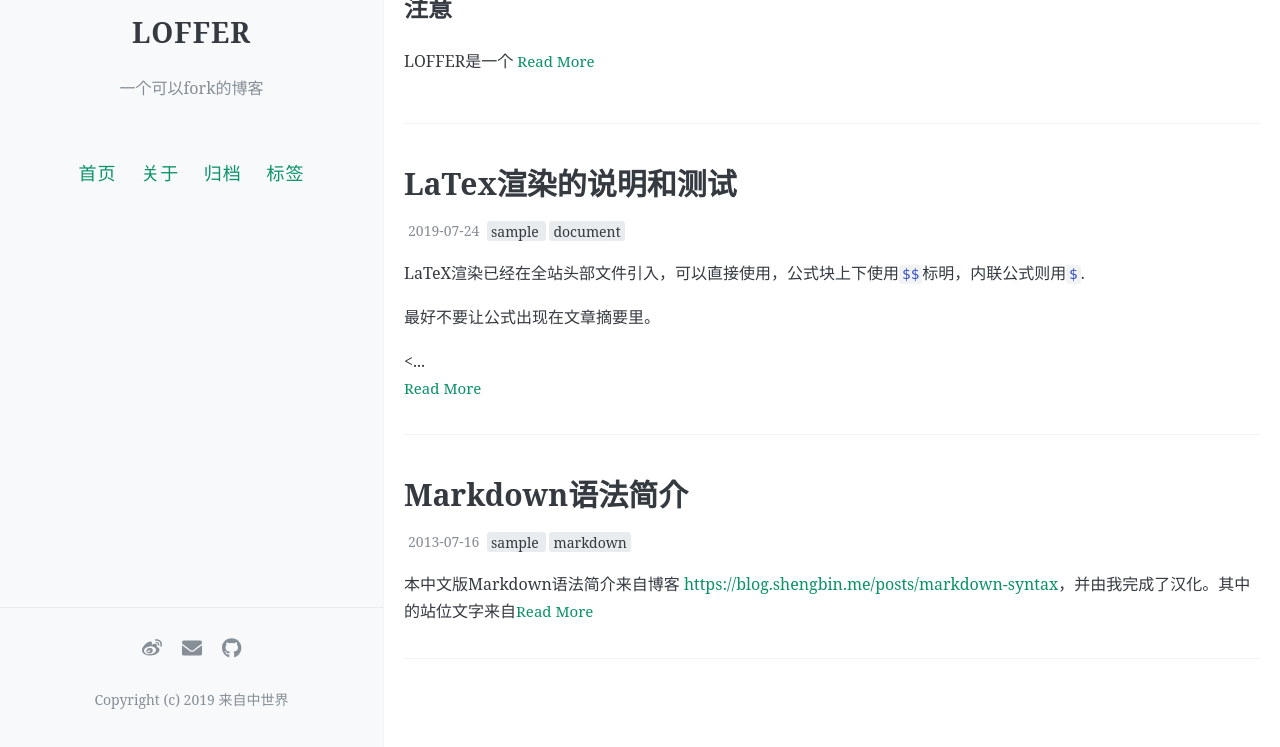
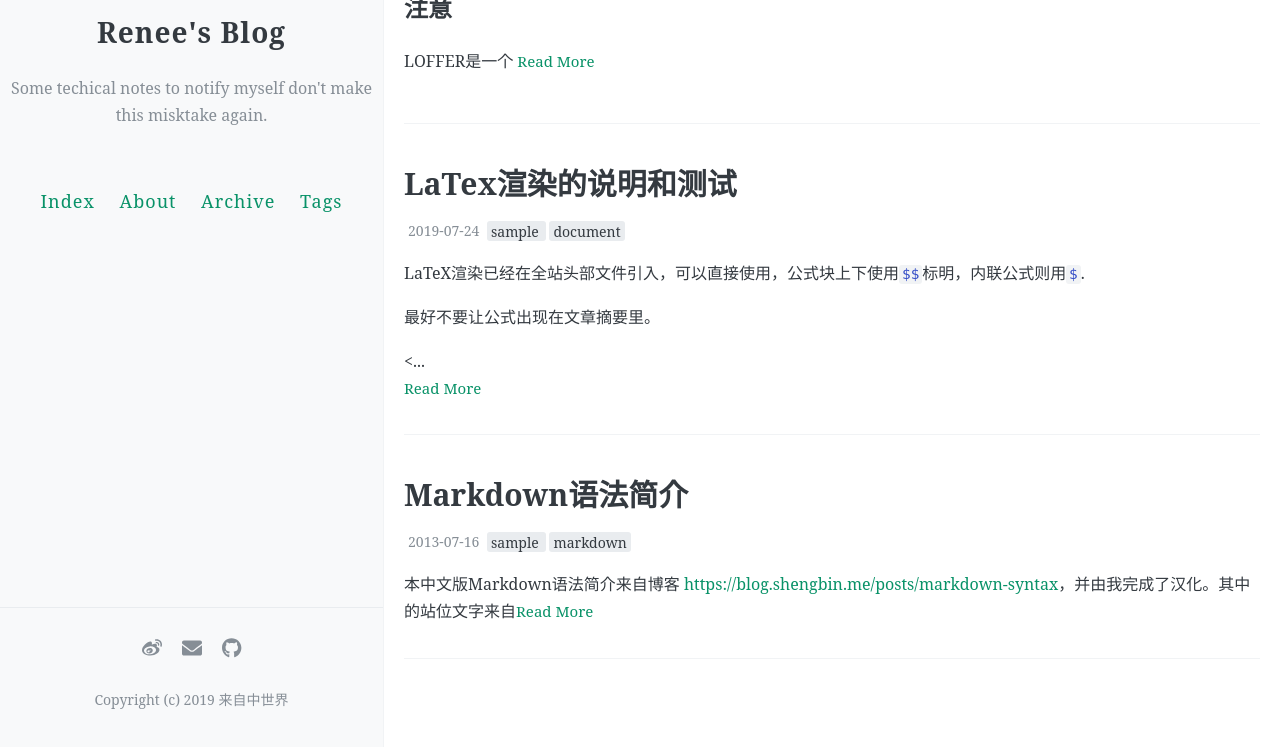
Before and after one commit to llltus/blog, a Jekyll site: the page built from index.html, in a window 1280 px wide and 1037 px high. Shown: the part 290-1037 px from the top of the window. Built offline with Jekyll 4.4.1, drawn with Linux system fonts in a browser that asks for light colours; the list of posts is cut into pages by our own code; comment, search, counter and statistics services are not loaded.

Commit message:
Modify configuation to make it work

```diff
--- a/_config.yml
+++ b/_config.yml
@@ -7,8 +7,8 @@
 # 井号后面的文字是说明文档，不会被程序读取。
 
 # 描述/签名
-name: LOFFER
-description: 一个可以fork的博客
+name: Renee's Blog
+description: Some techical notes to notify myself don't make this misktake again.
 
 # 输入你的网站域名（如果你没有添加自己的域名，而是直接用GitHub pages分配的域名的话可以省略）
 url:
@@ -16,7 +16,7 @@ url:
 # 添加你的博客的二级域名，一般来说是你的repository名
 # 如果你的博客的URL是：(http://yourusername.github.io/repository-name)
 # 那么就写成 "/repository-name"
-baseurl: /LOFFER
+baseurl: /blog
 
 
 #
@@ -32,13 +32,13 @@ favicon: https://raw.githubusercontent.com/FromEndWorld/LOFFER/master/images/fav
 
 # 菜单中的按钮
 navigation:
-  - name: 首页
+  - name: Index
     url: /
-  - name: 关于
+  - name: About
     url: /about
-  - name: 归档
+  - name: Archive
     url: /archive
-  - name: 标签
+  - name: Tags
     url: /tags
 
 # 每页的文章数
--- a/_layouts/post.html
+++ b/_layouts/post.html
@@ -37,14 +37,14 @@ layout: default
   {% if page.previous.url %}
     <span class="prev" >
       <a href="{{ site.url }}{{ site.baseurl }}{{ page.previous.url }}">
-        ← 上一篇
+        ← Previous
       </a>
     </span>
   {% endif %}
   {% if page.next.url %}
     <span class="next" >
       <a href="{{ site.url }}{{ site.baseurl }}{{ page.next.url }}">
-        下一篇 →
+        Next →
       </a>
     </span>
   {% endif %}
--- a/archive/index.html
+++ b/archive/index.html
@@ -1,6 +1,6 @@
 ---
 layout: page
-title: 归档
+title: Archive
 permalink: /archive/
 ---
 
--- a/index.html
+++ b/index.html
@@ -91,14 +91,14 @@ layout: default
   {% if paginator.previous_page %}
     <span class="prev">
       <a href="{{ site.baseurl }}{{ paginator.previous_page_path }}" class="prev">
-        ← 上一页
+        ← Previous
       </a>
     </span>
   {% endif %}
   {% if paginator.next_page %}
     <span class="next">
       <a href="{{ site.baseurl}}{{ paginator.next_page_path }}" class="next">
-        下一页 →
+        Next →
       </a>
     </span>
   {% endif %}
```
Also changed, not shown: about.md (+2 -2 lines).
